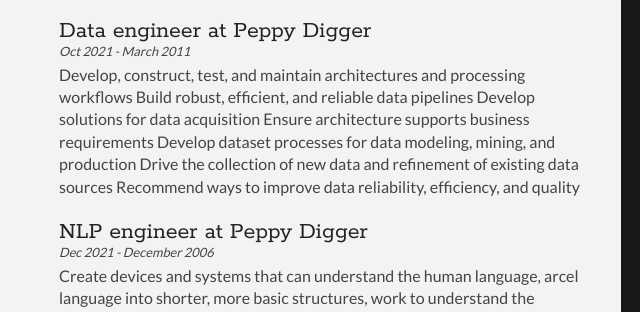
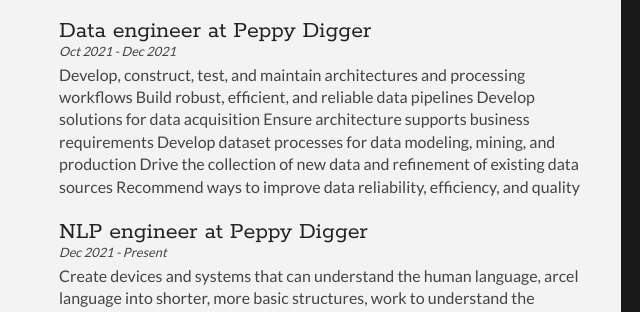
Before and after one commit to Mohammad-Hossein-Ataie/Mohammad-Hossein-Ataie.github.io, a plain HTML site: page index.html in a window 1280 px wide. Shown: the part 422-734 px from the top of the page, 419-1059 px from the left. Drawn offline with Linux system fonts and the light colour scheme.

Commit message:
Update index.html

```diff
--- a/index.html
+++ b/index.html
@@ -62,7 +62,7 @@
 
 				<article>
 					<h2>Data engineer at Peppy Digger</h2>
-					<p class="subDetails">Oct 2021 - March 2011</p>
+					<p class="subDetails">Oct 2021 - Dec 2021</p>
 					<p>Develop, construct, test, and maintain architectures and processing workflows
 					Build robust, efficient, and reliable data pipelines
 					Develop solutions for data acquisition
@@ -74,7 +74,7 @@
 
 				<article>
 					<h2>NLP engineer at Peppy Digger</h2>
-					<p class="subDetails">Dec 2021 - December 2006</p>
+					<p class="subDetails">Dec 2021 - Present</p>
 					<p>Create devices and systems that can understand the human language, arcel language into shorter, more basic structures, work to understand the relationship between the structures, and analyze how the structural pieces work together to create meaning.</p>
 				</article>
 			</div>
```
